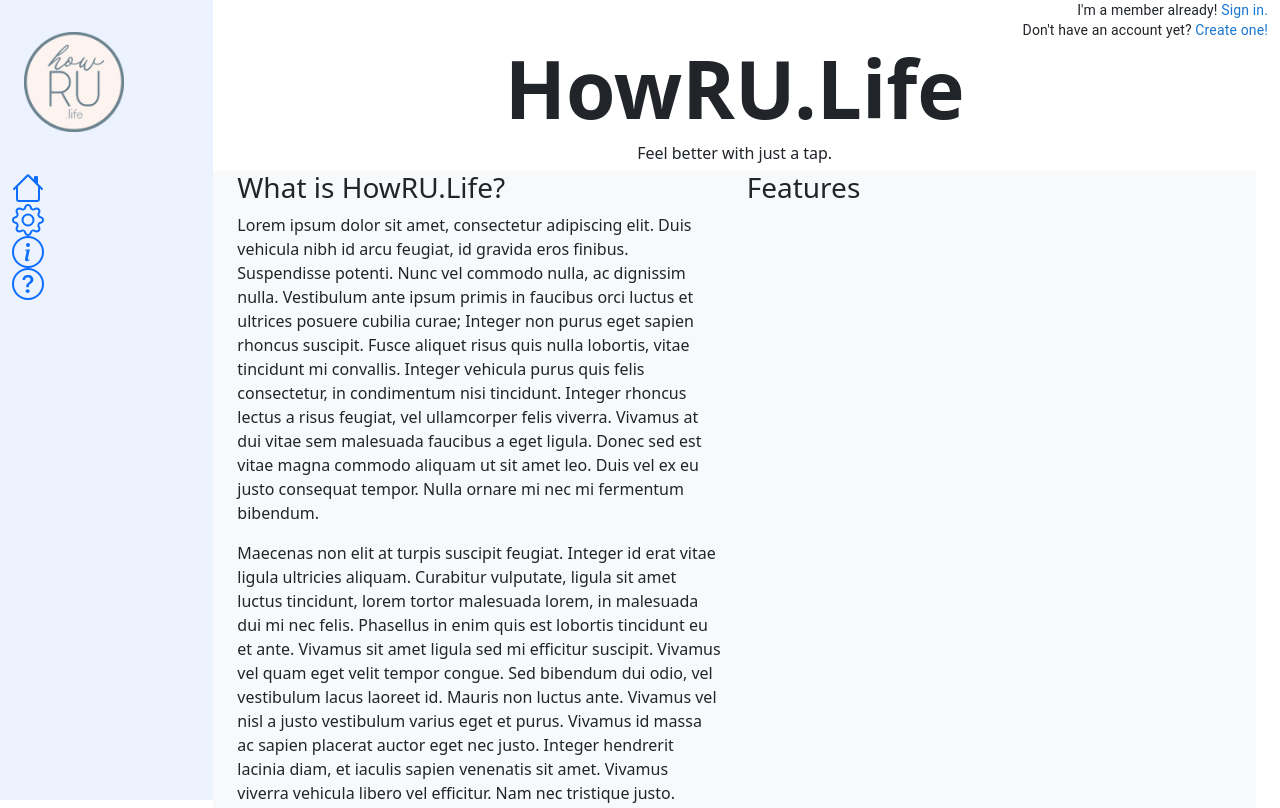
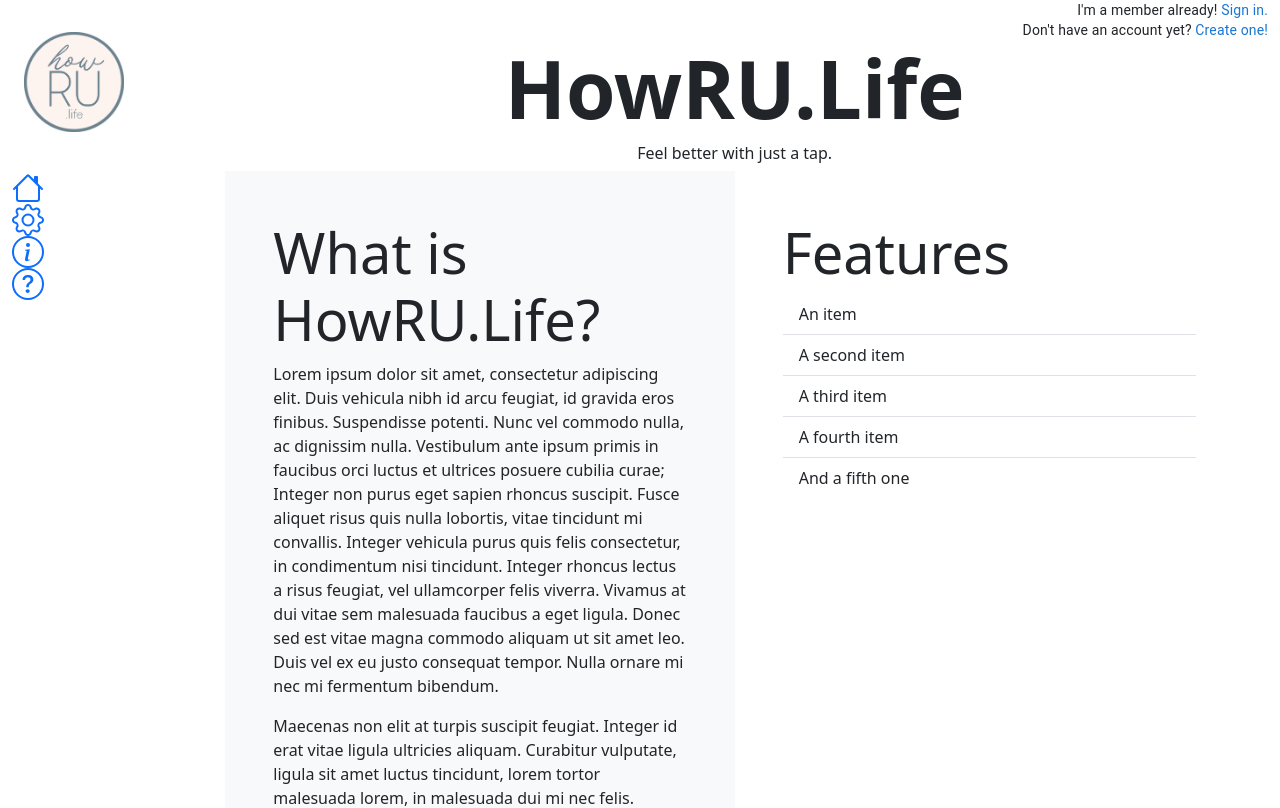
Before and after one commit to IRODR1502020/HOWRU-Spring-2024, a React (Create React App) app in the folder howru/: page / in a window 1280 px wide. Shown: the top 808 px of the page. Built offline with nearby package versions, Linux system fonts and the light colour scheme; no server answers.

Commit message:
Added SkeletonForAllPages component

```diff
--- /dev/null
+++ b/howru/src/Components/GeneralComponents/SkeletonForAllPages.js
@@ -0,0 +1,26 @@
+import React from "react";
+import Bootstrap from 'react-bootstrap';
+import Navbar from "../GeneralComponents/Navbar";
+import Footer from "../GeneralComponents/Footer"
+
+const SkeletonForAllPages = ({children}) => {
+    return (
+        <div className="container-fluid">
+            <div className="row">
+                <div className="col-md-2 fixed-top vh-100">
+                    <Navbar />
+                </div>
+            </div>
+
+            <div className="row">
+                <div className="col-md-2"></div>
+                <div className="col-md-10 m-0">
+                    {children}
+                    <Footer />
+                </div>
+            </div>
+        </div>
+    )
+}
+
+export default SkeletonForAllPages;
--- a/howru/src/Components/LoginPage.js
+++ b/howru/src/Components/LoginPage.js
@@ -4,6 +4,7 @@
 import logo from "../Assets/logo.png"
 import bg from "../Assets/waves_bg.jpg";
 import React from "react";
+import SkeletonForAllPages from './GeneralComponents/SkeletonForAllPages.js';
 
 const LoginPage = () => {
 	const navigate = useNavigate();
@@ -16,6 +17,7 @@
 	 };
 
 	return (
+		<SkeletonForAllPages>
 			<div style={{
 					backgroundImage: `url(${bg})`,
 					backgroundSize: 'cover',
@@ -36,6 +38,7 @@
 					</Box>
 				</Box>
 			</div>
+		</SkeletonForAllPages>
 	);
 
 };
--- a/howru/src/Components/RegisterPage.js
+++ b/howru/src/Components/RegisterPage.js
@@ -4,6 +4,7 @@
 import { TextField, Box, Typography } from '@mui/material';
 import bg from "../Assets/waves_bg.jpg";
 import '../Styling/bootstrap.css';
+import SkeletonForAllPages from './GeneralComponents/SkeletonForAllPages';
 
 const RegisterPage = () => {
 	const [name, setName] = useState('');
@@ -44,6 +45,7 @@
 
 
 	return (
+		<SkeletonForAllPages>
 		<div style={{
 				backgroundImage: `url(${bg})`,
 				backgroundSize: 'cover',
@@ -117,6 +119,7 @@
 			</Box>
 		</form>
 		</div>
+		</SkeletonForAllPages>
 	);
 
 };
--- a/howru/src/Components/SplashPage/SplashPage.js
+++ b/howru/src/Components/SplashPage/SplashPage.js
@@ -2,13 +2,12 @@
 import "../../Styling/bootstrap.css"
 import { Button, Typography, Link } from "@mui/material";
 import Bootstrap from 'react-bootstrap';
-import Navbar from "../GeneralComponents/Navbar";
-import Footer from "../GeneralComponents/Footer"
-//import Carousel from "../GeneralComponents/Carousel.js";
 import { useNavigate } from "react-router-dom";
 import { Link as RouterLink } from "react-router-dom";
 import { getAuth, onAuthStateChanged } from "firebase/auth"
 import { Container, Row, Col } from 'react-bootstrap';
+import SkeletonForAllPages from "../GeneralComponents/SkeletonForAllPages";
+
 
 const SplashPage = () => {
 	const navigate = useNavigate();
@@ -18,18 +17,9 @@
 		"background-color": "#ecf3fe",
 	}
 
+
 	return (
-
-		<div className="container-fluid">
-			<div className="row">
-				<div className="col-md-2 fixed-top vh-100" style={navbarStyle}>
-				 <Navbar />
-				</div>
-			</div>
-
-			<div className="row">
-				<div className="col-md-2"></div>
-				<div className="col-md-10 m-0">
+		<SkeletonForAllPages>
 					<div className="row">
 						<Typography variant="body2" align="right">
 								I'm a member already!{" "}
@@ -51,9 +41,9 @@
 							</div>
 						</div>
 
-						<div className="row bg-light">
-							<div className="col-md-6">
-								<h3>What is HowRU.Life?</h3>
+						<div className="row">
+							<div className="col-md-6 bg-light p-5">
+								<h3 className="display-4">What is HowRU.Life?</h3>
 								<p>
   									Lorem ipsum dolor sit amet, consectetur adipiscing elit. Duis vehicula nibh id arcu feugiat, id gravida eros finibus. Suspendisse potenti. Nunc vel commodo nulla, ac dignissim nulla. Vestibulum ante ipsum primis in faucibus orci luctus et ultrices posuere cubilia curae; Integer non purus eget sapien rhoncus suscipit. Fusce aliquet risus quis nulla lobortis, vitae tincidunt mi convallis. Integer vehicula purus quis felis consectetur, in condimentum nisi tincidunt. Integer rhoncus lectus a risus feugiat, vel ullamcorper felis viverra. Vivamus at dui vitae sem malesuada faucibus a eget ligula. Donec sed est vitae magna commodo aliquam ut sit amet leo. Duis vel ex eu justo consequat tempor. Nulla ornare mi nec mi fermentum bibendum.
 								</p>
@@ -63,15 +53,19 @@
 
 							</div>
 
-							<div className="col-md-6">
-								<h3>Features</h3>
+							<div className="col-md-6 p-5">
+								<h3 className="display-4">Features</h3>
+								<ul class="list-group list-group-flush">
+									<li class="list-group-item">An item</li>
+									<li class="list-group-item">A second item</li>
+									<li class="list-group-item">A third item</li>
+									<li class="list-group-item">A fourth item</li>
+									<li class="list-group-item">And a fifth one</li>
+								</ul>
 							</div>
 						</div>
 					</div>
-					<Footer />
-				</div>
-			</div>
-		</div>
+		</SkeletonForAllPages>
 
 	);
 };
```
Also changed, not shown: howru/src/Components/AboutUs.js (deleted, +0 -12 lines), howru/src/Components/MembershipSection.js (deleted, +0 -25 lines). Lines whose indentation alone changed are shown as unchanged.
